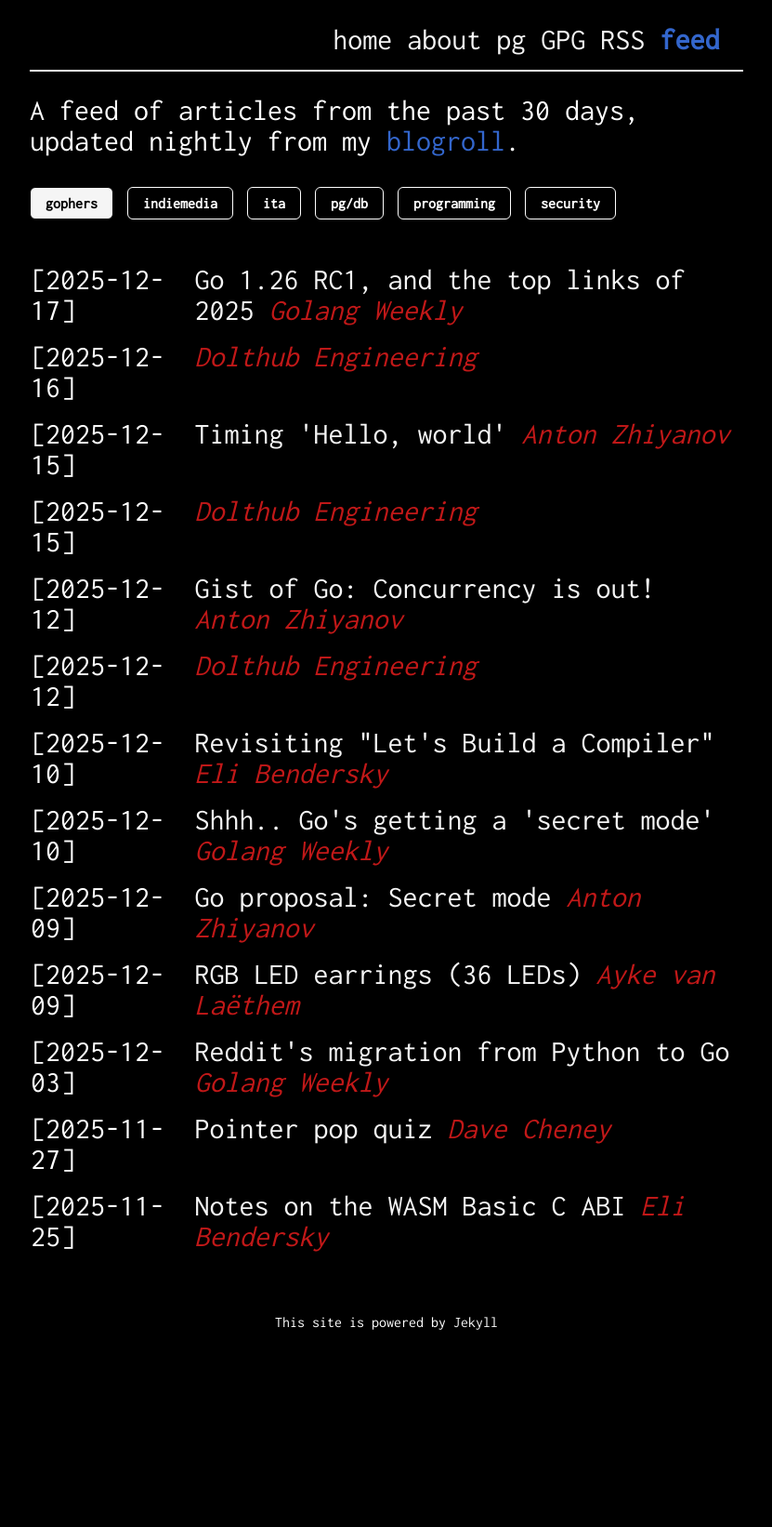
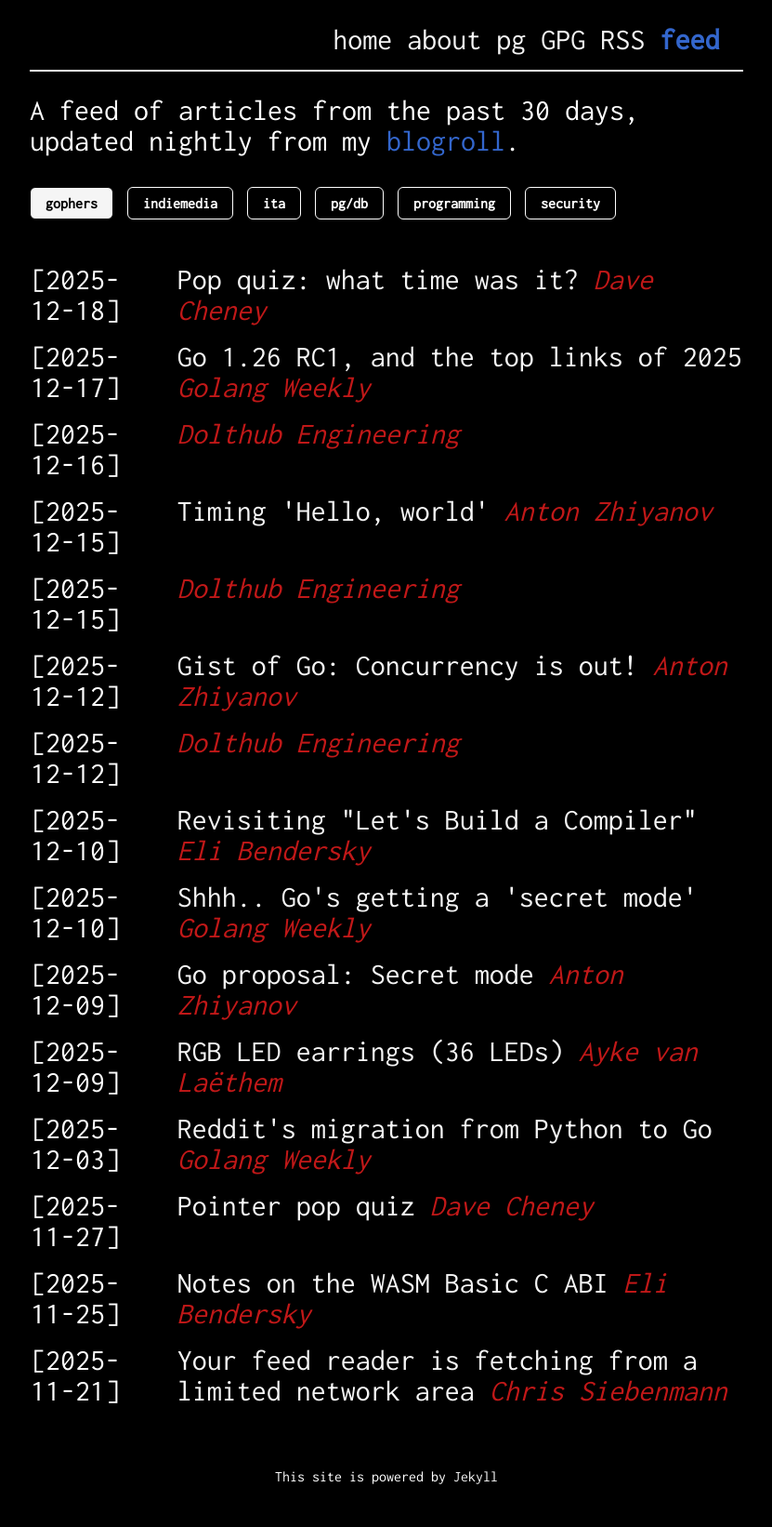
Before and after one commit to giulianopz/giulianopz.github.io, a Jekyll site: the page built from feed.html, in a window 1280 px wide. Shown: the whole page at 93% size, without its empty margins (224-1055 px from the left). Built offline with Jekyll 4.4.1, drawn with Linux system fonts in a browser that asks for light colours; nearby versions of some CDN libraries; before the commit the page ends 1476 px from its top, so only the background shows below that; some of the changed lines change nothing that is shown.

Commit message:
chore: update feed.yaml

```diff
--- a/_data/feed.yaml
+++ b/_data/feed.yaml
@@ -1,4 +1,8 @@
 gophers:
+    - blogName: Dave Cheney
+      title: 'Pop quiz: what time was it?'
+      url: https://dave.cheney.net/2025/12/18/pop-quiz-what-time-was-it
+      published: 2025-12-18T00:38:52Z
     - blogName: Golang Weekly
       title: Go 1.26 RC1, and the top links of 2025
       url: https://golangweekly.com/issues/583
@@ -51,19 +55,27 @@
       title: Notes on the WASM Basic C ABI
       url: https://eli.thegreenplace.net/2025/notes-on-the-wasm-basic-c-abi/
       published: 2025-11-25T03:47:00Z
+    - blogName: Chris Siebenmann
+      title: Your feed reader is fetching from a limited network area
+      url: https://utcc.utoronto.ca/~cks/cspace-gen-http429.html
+      published: 2025-11-21T03:54:10Z
 indiemedia:
+    - blogName: Osservatorio Repressione
+      title: '18 dicembre 1985: Nasce Radio Onda d’Urto'
+      url: https://www.osservatoriorepressione.info/18-dicembre-1985-nasce-radio-onda-durto/
+      published: 2025-12-17T23:10:39Z
     - blogName: Il Post
-      title: Ep 192 – Ritirarsi a vita privata
-      url: https://www.ilpost.it/episodes/ep-192-ritirarsi-a-vita-privata/
-      published: 2025-12-17T16:00:47Z
+      title: Il governo spagnolo aprirà una rete di “rifugi climatici” nelle città
+      url: https://www.ilpost.it/2025/12/17/il-governo-spagnolo-aprira-una-rete-di-rifugi-climatici-nelle-citta/
+      published: 2025-12-17T19:32:16Z
     - blogName: Il Post
-      title: Perché il true crime piace di più alle donne?
-      url: https://www.ilpost.it/2025/12/17/true-crime-donne/
-      published: 2025-12-17T15:40:17Z
+      title: Dal 2029 la cerimonia degli Oscar sarà trasmessa su YouTube
+      url: https://www.ilpost.it/2025/12/17/oscar-trasmessi-su-youtube-dal-2029/
+      published: 2025-12-17T18:34:14Z
     - blogName: Il Post
-      title: L’attentatore sopravvissuto all’attacco a Bondi Beach è stato accusato di terrorismo e di 15 omicidi
-      url: https://www.ilpost.it/2025/12/17/bondi-beach-incriminato-attentatore/
-      published: 2025-12-17T15:31:27Z
+      title: Cosa è pronto e cosa no per le Olimpiadi di Milano Cortina
+      url: https://www.ilpost.it/2025/12/17/olimpiadi-milano-cortina-2026-opere/
+      published: 2025-12-17T18:19:03Z
     - blogName: Appunti di Stefano Feltri
       title: Era meglio il test d’ingresso
       url: https://appunti.substack.com/p/era-meglio-il-test-dingresso
@@ -104,10 +116,6 @@
       title: I primi vent’anni di BeccoGiallo. Quanta ricchezza in questi “semplici” fumetti
       url: https://altreconomia.it/i-primi-ventanni-di-beccogiallo-quanta-ricchezza-in-questi-semplici-fumetti/
       published: 2025-12-16T23:01:38Z
-    - blogName: Osservatorio Repressione
-      title: 17 dicembre 2011 – Le torture affiorate
-      url: https://www.osservatoriorepressione.info/17-dicembre-2011-roma/
-      published: 2025-12-16T23:01:00Z
     - blogName: Forte Prenestino
       title: “2026 La Fortezza” in Sala da the
       url: https://forteprenestino.net/attivita/sala-da-the/3505-2026-la-fortezza-in-sala-da-the
@@ -189,6 +197,22 @@
       url: https://sedestra.substack.com/p/bruxelles-e-un-laboratorio-di-governo
       published: 2025-11-23T12:04:50Z
 ita:
+    - blogName: Snaporaz
+      title: Il vampiro. “Scene – Memoir” di Abel Ferrara
+      url: https://www.snaporaz.online/il-vampiro-scene-memoir-di-abel-ferrara/
+      published: 2025-12-18T00:30:36Z
+    - blogName: Carmilla Online
+      title: 'La storia caotica di uno strano guerriero alla conquista di Macondo: il proletariato indiano'
+      url: https://www.carmillaonline.com/2025/12/17/la-storia-caotica-di-uno-strano-guerriero-alla-conquista-di-macondo-il-proletariato-indiano/
+      published: 2025-12-17T20:25:59Z
+    - blogName: Kabul Magazine
+      title: Waacktopia/Punktopia
+      url: https://www.kabulmagazine.com/waacktopia-punktopia/
+      published: 2025-12-17T17:34:50Z
+    - blogName: lavoce.info
+      title: La verità è in crisi?
+      url: https://lavoce.info/archives/109800/la-verita-e-in-crisi/
+      published: 2025-12-17T17:00:00Z
     - blogName: Lucy sulla cultura
       title: I giovani vanno poco a teatro. C’è chi ha un piano per portarceli.
       url: https://lucysullacultura.com/i-giovani-vanno-poco-a-teatro-ce-chi-ha-un-piano-per-portarceli/
@@ -246,13 +270,9 @@
       url: https://lavoce.info/archives/109722/le-due-ancore-dellinflazione/
       published: 2025-12-17T08:50:00Z
     - blogName: lavoce.info
-      title: Un Pnrr in chiaroscuro
-      url: https://lavoce.info/archives/109832/un-pnrr-in-chiaroscuro/
-      published: 2025-12-17T08:30:00Z
-    - blogName: lavoce.info
-      title: Chi ha paura dell’accordo Ue – Mercosur?
-      url: https://lavoce.info/archives/109834/chi-ha-paura-dellaccordo-ue-mercosur/
-      published: 2025-12-17T08:20:00Z
+      title: Ci fidiamo della moneta digitale?
+      url: https://lavoce.info/archives/109636/ci-fidiamo-della-moneta-digitale/
+      published: 2025-12-17T08:40:00Z
     - blogName: Scienza in Rete
       title: Cosa sanno davvero le neuroscienze su sesso, genere e identità?
       url: https://www.scienzainrete.it/articolo/cosa-sanno-davvero-le-neuroscienze-su-sesso-genere-e-identit%C3%A0/simone-di-plinio/2025-12-17
@@ -417,14 +437,6 @@
       title: Da “Cassandra a bruciapelo”
       url: https://www.nazioneindiana.com/2025/12/15/da-cassandra-a-bruciapelo/
       published: 2025-12-15T00:00:22Z
-    - blogName: Snaporaz
-      title: Elogio della disperazione. Autoritratti di un Occidente senza padri e senza figli
-      url: https://www.snaporaz.online/elogio-della-disperazione-autoritratti-di-un-occidente-senza-padri-e-senza-figli/
-      published: 2025-12-14T23:17:11Z
-    - blogName: Carmilla Online
-      title: Il capitalismo ha raggiunto il compito a cui era destinato
-      url: https://www.carmillaonline.com/2025/12/14/il-capitalismo-ha-raggiunto-il-compito-a-cui-era-destinato/
-      published: 2025-12-14T22:00:52Z
     - blogName: Tintoria
       title: 'SARDI vs INTELLETTUALI ft. Giovanni Floris #tintoria #comedy #tintoriapodcast'
       url: https://www.youtube.com/shorts/b2LAaZAoCAM
@@ -594,6 +606,14 @@
       url: https://www.wumingfoundation.com/giap/2025/11/omer-bartov/
       published: 2025-11-19T08:30:07Z
 pg/db:
+    - blogName: Small Datum
+      title: Performance regressions in MySQL 8.4 and 9.x with sysbench
+      url: https://smalldatum.blogspot.com/2025/12/performance-regressions-in-mysql-84-and.html
+      published: 2025-12-17T19:17:00Z
+    - blogName: The Postgres Builders Blog
+      title: Making Resilient Automation Fail-Proof with EDB & Red Hat
+      url: https://enterprisedb.com/blog/making-resilient-automation-fail-proof-edb-red-hat
+      published: 2025-12-17T18:28:54Z
     - blogName: PlanetScale
       title: Postgres 18 is now available
       url: https://planetscale.com/blog/postgres-18-is-now-available
@@ -634,10 +654,6 @@
       title: TLA+ modeling tips
       url: https://muratbuffalo.blogspot.com/2025/12/tla-modeling-tips.html
       published: 2025-12-15T18:20:00Z
-    - blogName: The Postgres Builders Blog
-      title: 'PostgreSQL Contributor Story: Nishant Sharma'
-      url: https://enterprisedb.com/blog/postgresql-contributor-story-nishant-sharma-0
-      published: 2025-12-15T07:56:08Z
     - blogName: Marc Brooker's Blog
       title: What Does a Database for SSDs Look Like?
       url: http://brooker.co.za/blog/2025/12/15/database-for-ssd.html
@@ -682,10 +698,6 @@
       title: 'The insert benchmark on a small server : MySQL 5.6 through 9.5'
       url: https://smalldatum.blogspot.com/2025/12/the-insert-benchmark-on-small-server_10.html
       published: 2025-12-10T21:17:00Z
-    - blogName: Small Datum
-      title: 'The insert benchmark on a small server : Postgres 12.22 through 18.1'
-      url: https://smalldatum.blogspot.com/2025/12/the-insert-benchmark-on-small-server.html
-      published: 2025-12-10T20:39:00Z
     - blogName: Just a Theory
       title: Introducing pg_clickhouse
       url: https://clickhouse.com/blog/introducing-pg_clickhouse
@@ -856,17 +868,17 @@
       published: 2025-11-18T06:30:49Z
 programming:
     - blogName: LWN.net
+      title: '[$] LWN.net Weekly Edition for December 18, 2025'
+      url: https://lwn.net/Articles/1049996/
+      published: 2025-12-18T00:16:15Z
+    - blogName: LWN.net
+      title: '[$] Going boldly into the COSMIC desktop environment'
+      url: https://lwn.net/Articles/1050268/
+      published: 2025-12-17T19:33:09Z
+    - blogName: LWN.net
       title: Asahi Linux 6.18 progress report
       url: https://lwn.net/Articles/1050953/
       published: 2025-12-17T16:07:13Z
-    - blogName: LWN.net
-      title: '[$] The Civil Infrastructure Platform after (nearly) ten years'
-      url: https://lwn.net/Articles/1049604/
-      published: 2025-12-17T14:53:26Z
-    - blogName: LWN.net
-      title: Security updates for Wednesday
-      url: https://lwn.net/Articles/1050942/
-      published: 2025-12-17T14:19:48Z
     - blogName: Matthew Garrett
       title: How did IRC ping timeouts end up in a lawsuit?
       url: https://mjg59.dreamwidth.org/73777.html
@@ -883,6 +895,10 @@
       title: The original Mozilla "Dinosaur" logo artwork
       url: https://www.jwz.org/blog/2025/12/the-original-mozilla-dinosaur-logo-artwork/
       published: 2025-12-17T00:01:26Z
+    - blogName: Armin Ronacher's Thoughts and Writings
+      title: What Actually Is Claude Code’s Plan Mode?
+      url: https://lucumr.pocoo.org/2025/12/17/what-is-plan-mode/
+      published: 2025-12-17T00:00:00Z
     - blogName: daniel.haxx.se
       title: 20,000 issues on GitHub
       url: https://daniel.haxx.se/blog/2025/12/16/20000-issues-on-github/
@@ -1147,10 +1163,6 @@
       title: Unusual circuits in the Intel 386's standard cell logic
       url: http://www.righto.com/2025/11/unusual-386-standard-cell-circuits.html
       published: 2025-11-22T16:15:00Z
-    - blogName: Armin Ronacher's Thoughts and Writings
-      title: LLM APIs are a Synchronization Problem
-      url: https://lucumr.pocoo.org/2025/11/22/llm-apis/
-      published: 2025-11-22T00:00:00Z
     - blogName: Brendan Gregg
       title: Intel is listening, don't waste your shot
       url: http://www.brendangregg.com/blog//2025-11-22/intel-is-listening.html
@@ -1171,18 +1183,6 @@
       title: More tales about outages and numeric limits
       url: https://rachelbythebay.com/w/2025/11/18/down/
       published: 2025-11-18T21:35:41Z
-    - blogName: jsbarretto
-      title: We are replacing OOP with something worse
-      url: https://blog.jsbarretto.com/post/actors
-      published: 2025-11-18T00:00:00Z
-    - blogName: tonsky
-      title: 'Logo: Clojure+'
-      url: https://tonsky.me/design/#2025-11-clojure-plus
-      published: 2025-11-18T00:00:00Z
-    - blogName: Math ∩ Programming
-      title: Bicyclic Matrix-Matrix Multiplication in Fully Homomorphic Encryption
-      url: https://www.jeremykun.com/2025/11/17/bicyclic-matrix-matrix-multiplication-in-fully-homomorphic-encryption/
-      published: 2025-11-17T16:41:28Z
 'security ':
     - blogName: Schneier on Security
       title: Deliberate Internet Shutdowns
```
